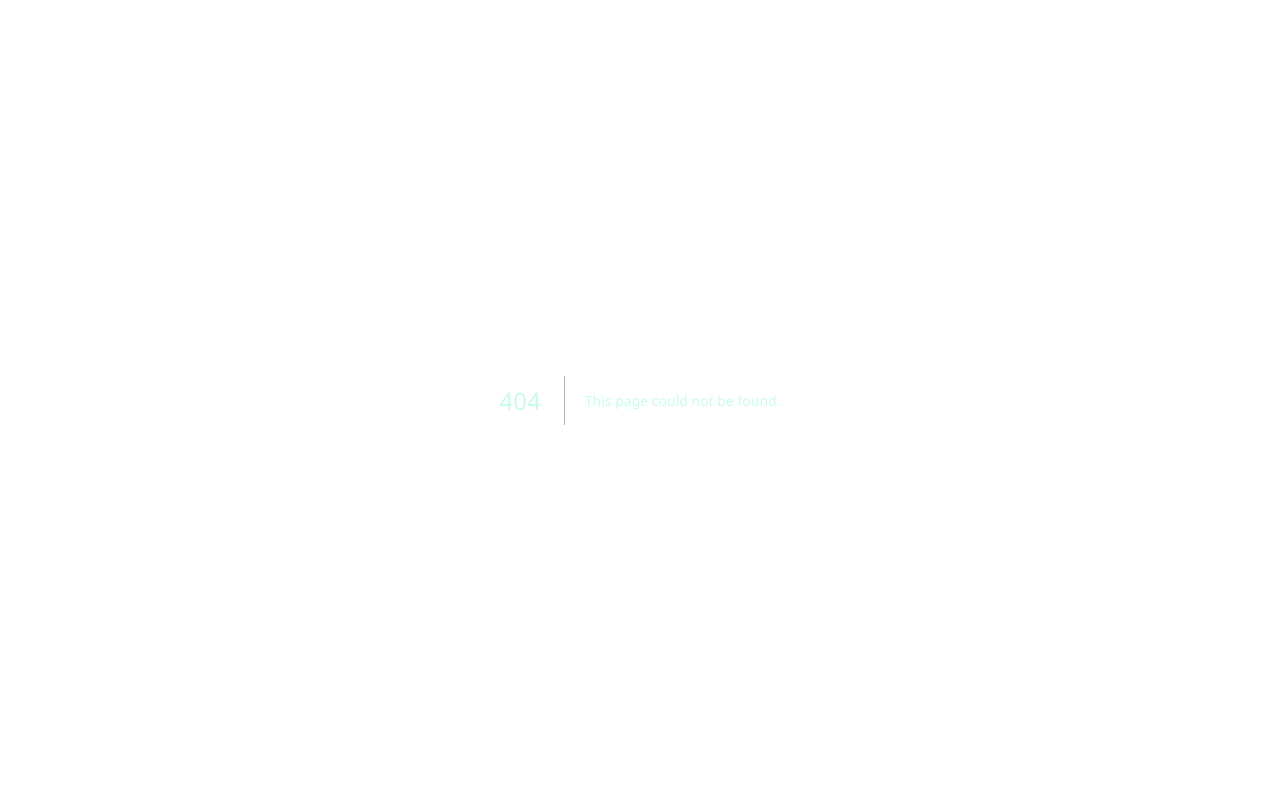
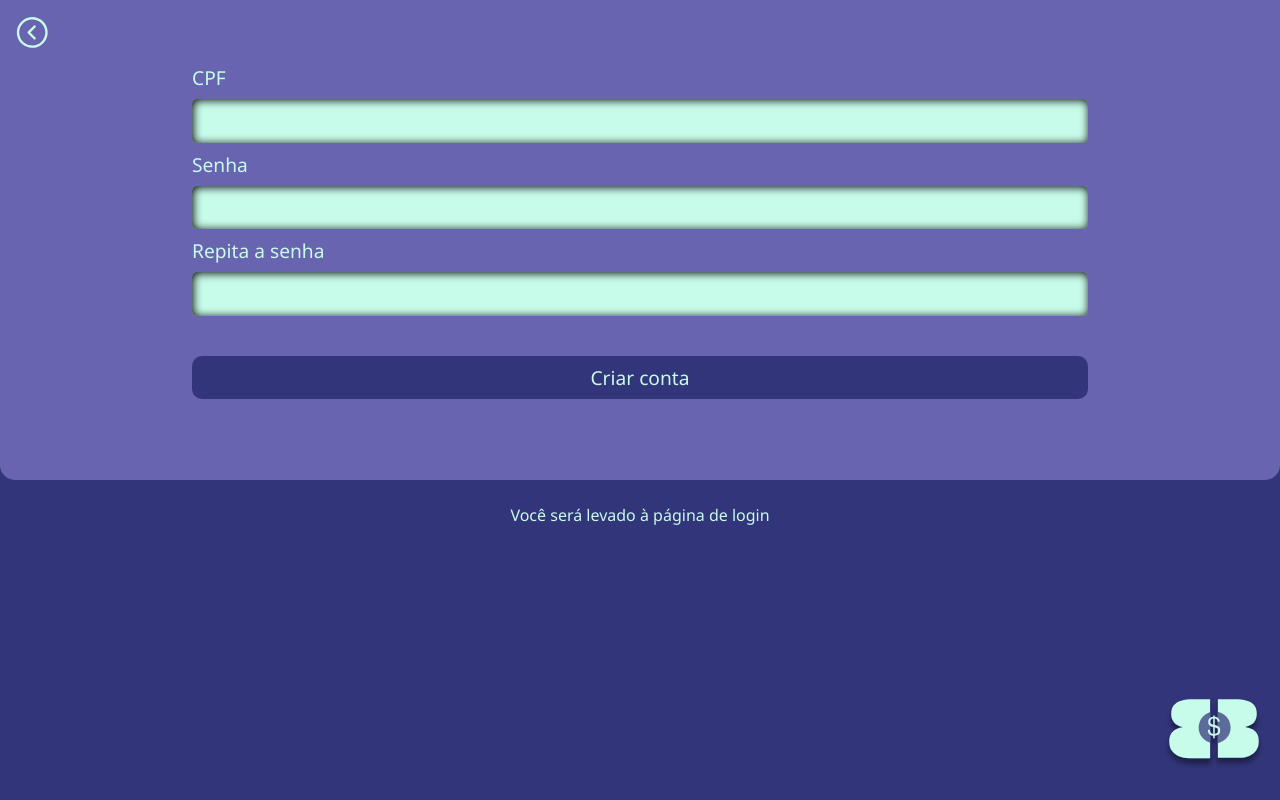
Before and after one commit to UNIGROUP15/beecom, a Next.js app: page /signup in a window 1280 px wide. Before the commit this address had no page. Built offline with nearby package versions, Linux system fonts and the light colour scheme.

Commit message:
update: - finalizada tela de signIn - finalizada tela de signup - realizadas as rotas relacionadas   - next: tela Home

```diff
--- a/src/app/page.module.sass
+++ b/src/app/page.module.sass
@@ -7,6 +7,7 @@
   with: 100vw
   @include variables.flex-center
 
+
 .loginContainer
   position: absolute
   top: 0
@@ -15,23 +16,28 @@
   background: variables.$secondary-neutral
   width: 100vw
   height: 60vh
+  & a
+    position: absolute
+    top: 0
+    height: calc( 100% + 2rem )
+    padding: 1rem
 
 .main
   min-height: 100vh
-  with: 100vw
+  width: 100vw
   @include variables.flex-center
   background: variables.$gradient-screen
 
 .loginForm
   display: flex
   justify-content: center
-  gap: 0.8rem
+  gap: 0.5rem
   font-size: 1.2rem
   flex-direction: column
   max-width: 70%
-  margin: 8rem auto
+  margin: 4rem auto
   & input
-    padding: 0.5rem 1rem
+    padding: 0.8rem 1rem
     color: #585858
     background: variables.$lighter-blue
     border-radius: 5px
@@ -54,8 +60,14 @@
     top: 0
     & a
       text-decoration: none
+  & h5
+    position: absolute
+    width: 100%
+    text-align: center
+    top: 3rem
 
 .btn
+  margin-top: 2rem
   background: variables.$dark-blue
   padding: 0.5rem 1rem
   border: none
--- /dev/null
+++ b/src/app/signup/page.tsx
@@ -0,0 +1,105 @@
+'use client'
+
+import Image from 'next/image'
+import styles from '../page.module.sass'
+import { useState, ChangeEvent, FormEvent } from 'react'
+
+
+interface Payload {
+	cpf: string
+	password: string
+	account: string
+}
+
+export default function SignUp() {
+
+  const [cpf, setCpf] = useState('')
+  const [pwd, setPwd] = useState('')
+  const [repeatPwd, setRepeatPwd] = useState('')
+	const [account, setAccount] = useState('')
+  const [payload, setPayload] = useState<Payload>({cpf: '', password: '', account:''})
+
+  function handleCpf(e: ChangeEvent<HTMLInputElement>) {
+		setCpf(e.target.value)
+	}
+
+	function handlePwd(e: ChangeEvent<HTMLInputElement>) {
+		setPwd(e.target.value)
+	}
+
+  function handleConfirmation(e: ChangeEvent<HTMLInputElement>) {
+		setRepeatPwd(e.target.value)
+	}
+
+  function handleSubmit(e: FormEvent<HTMLFormElement>) {
+
+		const acc = String(Math.floor(Math.random() * 10000))
+		setAccount(acc)
+
+		if (pwd === repeatPwd) {
+			setPayload({ cpf: cpf, password: pwd, account: account})
+		} else {
+			alert('Senhas diferentes')
+		}
+		console.log('CPF:', cpf)
+		console.log('Password:', pwd)
+		console.log(payload)
+		e.preventDefault()
+
+	}
+
+  return (
+		<div className={styles.mainContainer}>
+			<div className={styles.loginContainer}>
+				<a href="/">
+					<Image
+						className='img'
+						src={'/left.svg'}
+						alt='voltar'
+						height={32}
+						width={32}
+						priority
+					/>
+				</a>
+				<form onSubmit={handleSubmit} id='form2' className={styles.loginForm}>
+
+					<label htmlFor='cpf'>CPF</label>
+					<input
+						id='cpf'
+						value={cpf}
+						autoComplete='true'
+						onChange={handleCpf}
+						type='text'
+					/>
+
+					<label htmlFor='password'>Senha</label>
+					<input
+						id='password'
+						value={pwd}
+						autoComplete='true'
+						onChange={handlePwd}
+						type='password'
+					/>
+
+					<label htmlFor='confirm'>Repita a senha</label>
+					<input
+						id='confirm'
+						value={repeatPwd}
+						autoComplete='true'
+						onChange={handleConfirmation}
+						type='password'
+					/>
+
+					<button type='submit' className={styles.btn}>
+						Criar conta
+					</button>
+
+				</form>
+			</div>
+			<div className={styles.loginBottom}>
+				<p>Você será levado à página de login</p>
+				<Image src='/Logo.svg' alt='Logo' width={100} height={100} priority />
+			</div>
+		</div>
+	)
+}
```
Also changed, not shown: src/app/loading.tsx (added, +17 -0 lines), src/app/page.tsx (+1 -15 lines), src/app/signIn/page.tsx (+18 -20 lines), public/left.svg (added).
